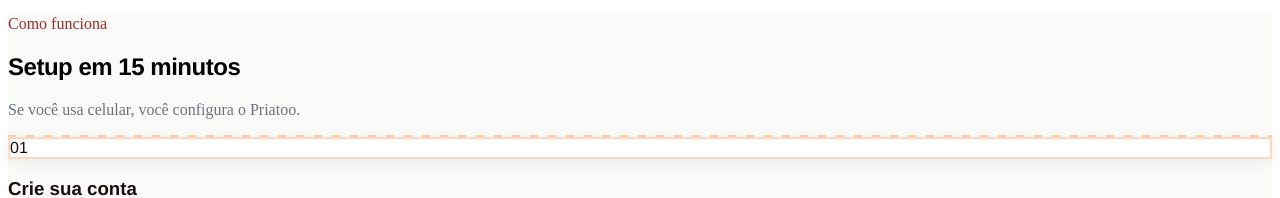
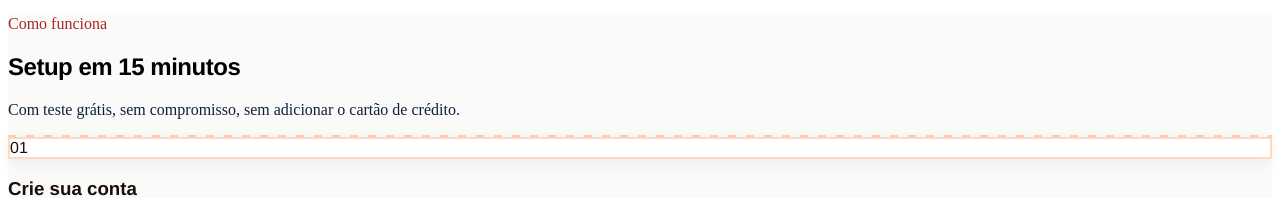
Before and after one commit to phedrohenrick/food_service_frontend, a React app in the folder lp/modulos/src/apps/landing/: page / in a window 1280 px wide. Shown: the part 5991-6189 px from the top of the page. Built offline with nearby package versions, Linux system fonts and the light colour scheme; no server answers; the HTML template or start-up script is replaced by a standard one.

Commit message:
style: change texts and css aspects

```diff
--- a/lp/modulos/src/apps/landing/src/pages/início/components/HowItWorksSection.jsx
+++ b/lp/modulos/src/apps/landing/src/pages/início/components/HowItWorksSection.jsx
@@ -33,8 +33,8 @@ export function HowItWorksSection() {
           >
             Setup em 15 minutos
           </h2>
-          <p className="mt-4 text-base sm:text-lg" style={{ color: "#6b7280" }}>
-            Se você usa celular, você configura o Priatoo.
+          <p className="mt-4 text-base sm:text-lg" style={{ color: "#0f1f3f" }}>
+            Com teste grátis, sem compromisso, sem adicionar o cartão de crédito.
           </p>
         </div>
 
--- a/lp/modulos/src/apps/restaurant-dashboard-v2/src/components/BrandPreviewPhone.jsx
+++ b/lp/modulos/src/apps/restaurant-dashboard-v2/src/components/BrandPreviewPhone.jsx
@@ -99,10 +99,10 @@ const BrandPreviewPhone = ({ tenantSlug, mainColor }) => {
             <Smartphone className="h-4 w-4" />
           </span>
           <div className="min-w-0">
-            <p className="text-[10px] font-semibold uppercase tracking-widest text-slate-400 leading-tight">
+            <p className="text-sm font-semibold text-slate-900 leading-tight truncate">
               Pré-visualização ao vivo
             </p>
-            <p className="text-sm font-semibold text-slate-900 leading-tight truncate">
+            <p className="text-[10px] font-semibold uppercase tracking-widest text-slate-800 leading-tight ">
               Visão do cliente
             </p>
           </div>
@@ -125,7 +125,7 @@ const BrandPreviewPhone = ({ tenantSlug, mainColor }) => {
             style={{ backgroundColor: mainColor || '#EA1D2C' }}
           />
           <span className="text-[11px] font-medium text-slate-500 truncate">
-            Cor aplicada · <span className="text-slate-800">{(mainColor || '').toUpperCase() || '#EA1D2C'}</span>
+            Link da loja : https://priatoo.com.br/pizzadoze/app
           </span>
         </div>
       </div>
```
